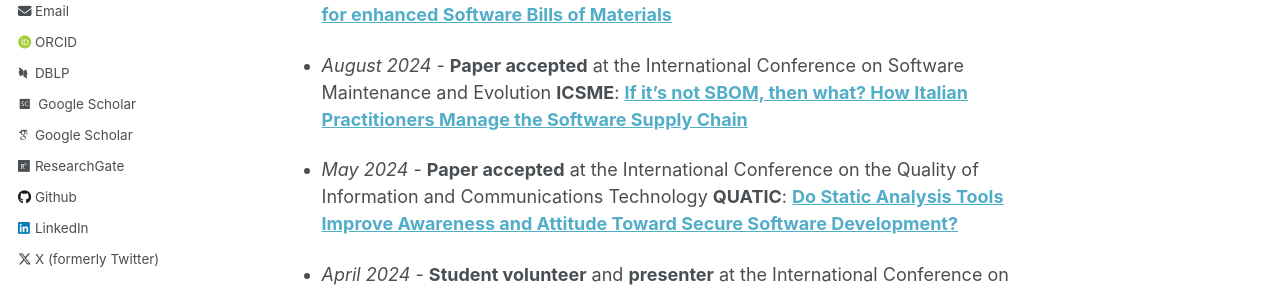
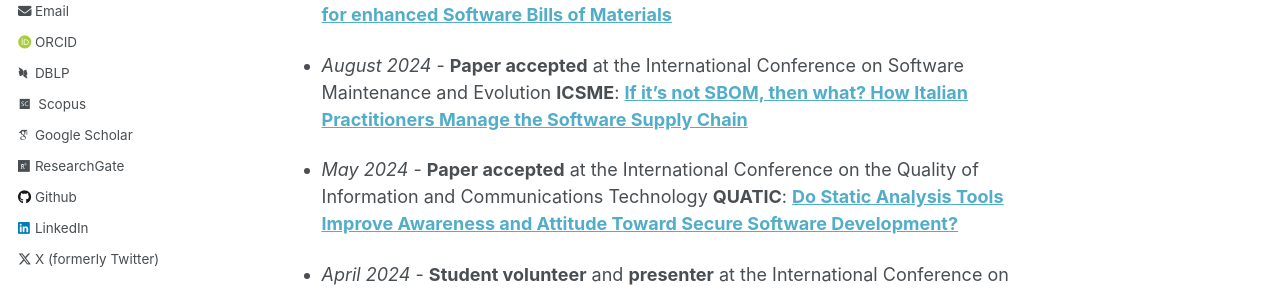
Before and after one commit to sabato-nocera/sabato-nocera.github.io, a Jekyll site: the page built from _pages/about.md, in a window 1280 px wide. Shown: the part 438-727 px from the top of the page. Built offline with Jekyll 4.4.1, drawn with Linux system fonts in a browser that asks for light colours; some web fonts are replaced.

Commit message:
Update author-profile.html

```diff
--- a/_includes/author-profile.html
+++ b/_includes/author-profile.html
@@ -48,7 +48,7 @@
         <li><a href="{{ author.dblp }}"><i class="ai ai-dblp ai-fw icon-pad-right"></i>DBLP</a></li>
       {% endif %}
       {% if author.scopus %}
-        <li><a href="{{ author.scopus }}"><i class="ai ai-scopus icon-pad-right"></i>Google Scholar</a></li>
+        <li><a href="{{ author.scopus }}"><i class="ai ai-scopus icon-pad-right"></i>Scopus</a></li>
       {% endif %}
       {% if author.googlescholar %}
         <li><a href="{{ author.googlescholar }}"><i class="ai ai-google-scholar icon-pad-right"></i>Google Scholar</a></li>
```
